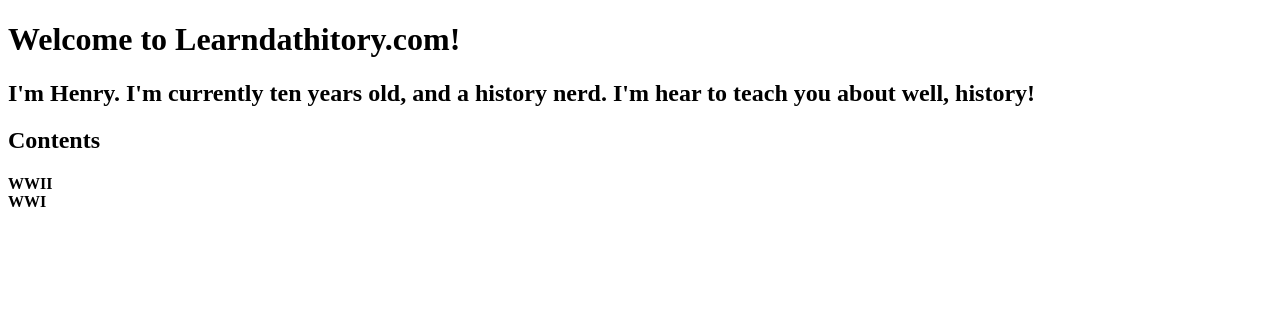
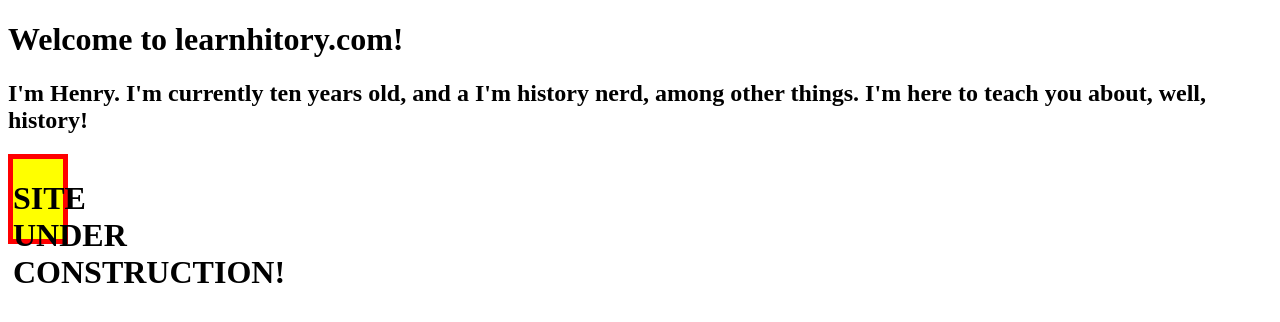
Before and after one commit to stairsofhenry/learndathistory.com, a plain HTML site: page index.html in a window 1280 px wide. Drawn offline with Linux system fonts and the light colour scheme.

Commit message:
Update index.html

```diff
--- a/index.html
+++ b/index.html
@@ -2,16 +2,25 @@
 <html>
     <head>
         <meta charset="utf-8">
-        <title>learndathistory</title>
+        <title>LearnHistory.com</title>
+        <style>
+            nav a{
+                background-color: red;
+                color: white;
+                width: 100%;
+                height: 20px;
+                position: fixed;
+            }
+        </style>
     </head>
     <body>
-    <h1>Welcome to Learndathitory.com!</h1>
-    <h2>I'm Henry. I'm currently ten years old, and a history nerd. I'm hear to teach you about well, history!</h2>
-    <h2>Contents</h2>
-    <h4>
-      WWII<br>
-      WWI
-    </h4>
+        <nav>
+
+        </nav>
+    <h1>Welcome to learnhitory.com!</h1>
+    <h2>I'm Henry. I'm currently ten years old, and a I'm history nerd, among other things. I'm here to teach you about, well, <strong>history!</strong></h2>
+        <div style="background-color: yellow; color: black; width: 50px; height: 80px; border: red 5px solid;"><h1>SITE UNDER CONSTRUCTION!</div>
+
 
 
     </body>
```
